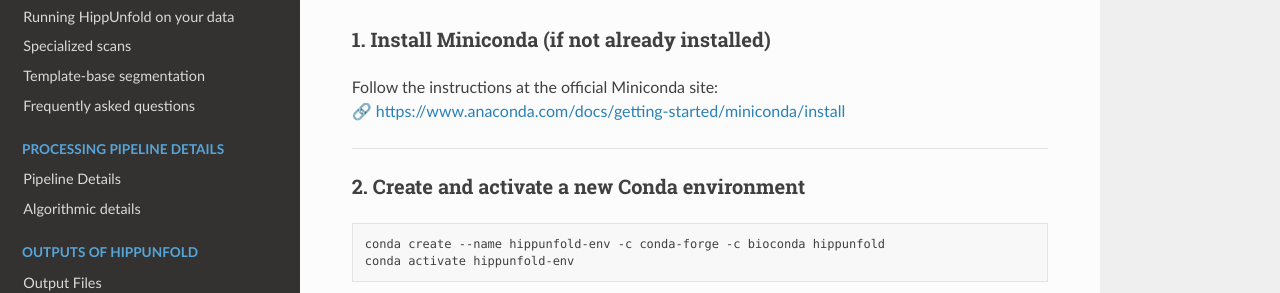
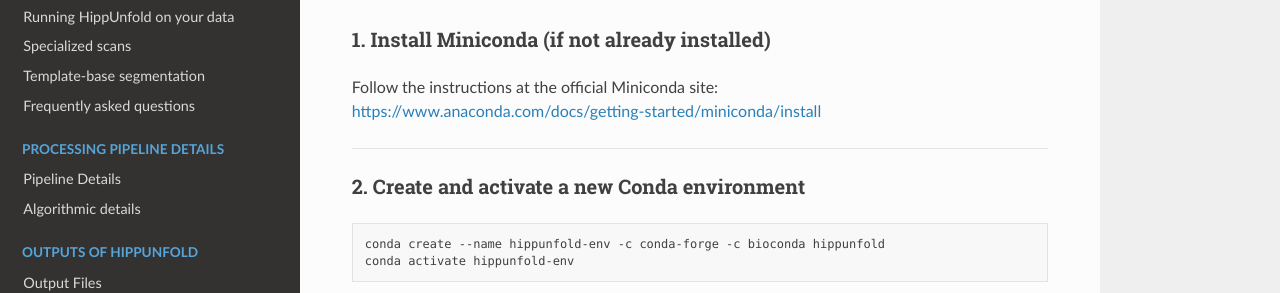
Before and after one commit to khanlab/hippunfold, a Sphinx documentation site: the page built from docs/getting_started/conda.md, in a window 1280 px wide and 900 px high. Shown: the part 407-700 px from the top of the window. Built offline with Sphinx 7.4.7 and the Read the Docs theme 3.1.0, drawn with Linux system fonts in a browser that asks for light colours.

Commit message:
remove link symbol

```diff
--- a/docs/getting_started/conda.md
+++ b/docs/getting_started/conda.md
@@ -13,7 +13,7 @@ These steps are intended for **end users** who simply want to run HippUnfold for
 ### 1. Install Miniconda (if not already installed)
 
 Follow the instructions at the official Miniconda site:
-🔗 [https://www.anaconda.com/docs/getting-started/miniconda/install](https://www.anaconda.com/docs/getting-started/miniconda/install)
+[https://www.anaconda.com/docs/getting-started/miniconda/install](https://www.anaconda.com/docs/getting-started/miniconda/install)
 
 ---
 
```
